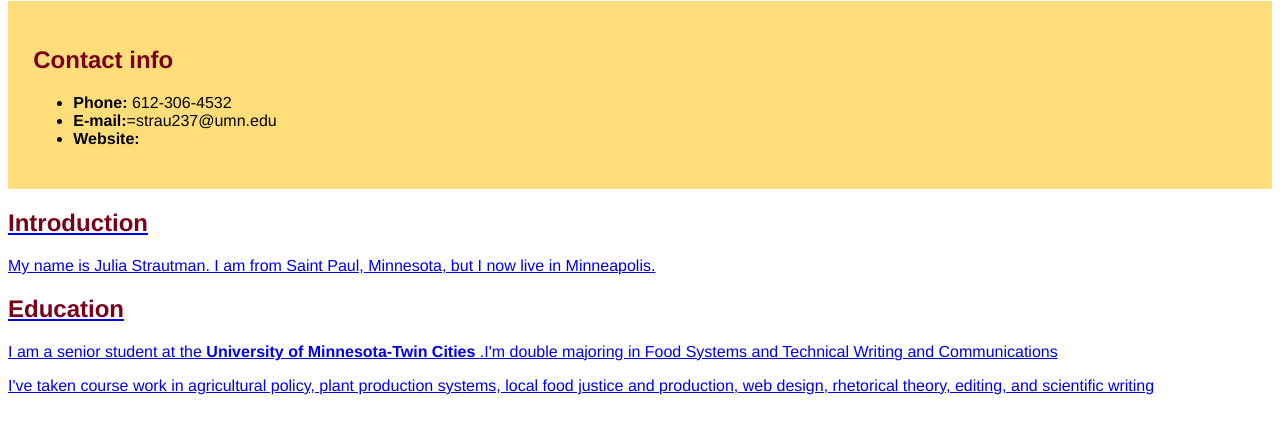
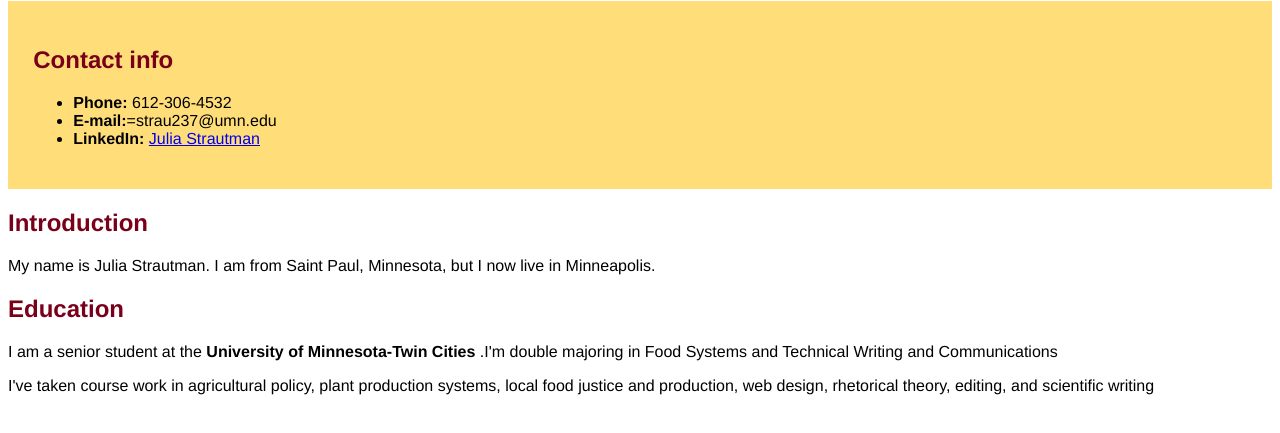
Before and after one commit to strau237/Julia_Strautman_Template_Website, a plain HTML site: page index.html in a window 1280 px wide. Shown: the part 79-512 px from the top of the page. Drawn offline with Linux system fonts and the light colour scheme.

Commit message:
Update index.html

```diff
--- a/index.html
+++ b/index.html
@@ -13,7 +13,7 @@
 <ul>
   <li><strong>Phone:</strong> 612-306-4532</li>
   <li><strong>E-mail:</strong>=<a href"mailto:strau237@umn.edu">strau237@umn.edu</a></li>
-  <li><strong>Website:</strong>  <a href="https://www.linkedin.com/in/juliastrautman/"> </li>
+  <li><strong>LinkedIn:</strong>  <a href="https://www.linkedin.com/in/juliastrautman/"> Julia Strautman <a/></li>
 </ul>
 </div>
 
```
